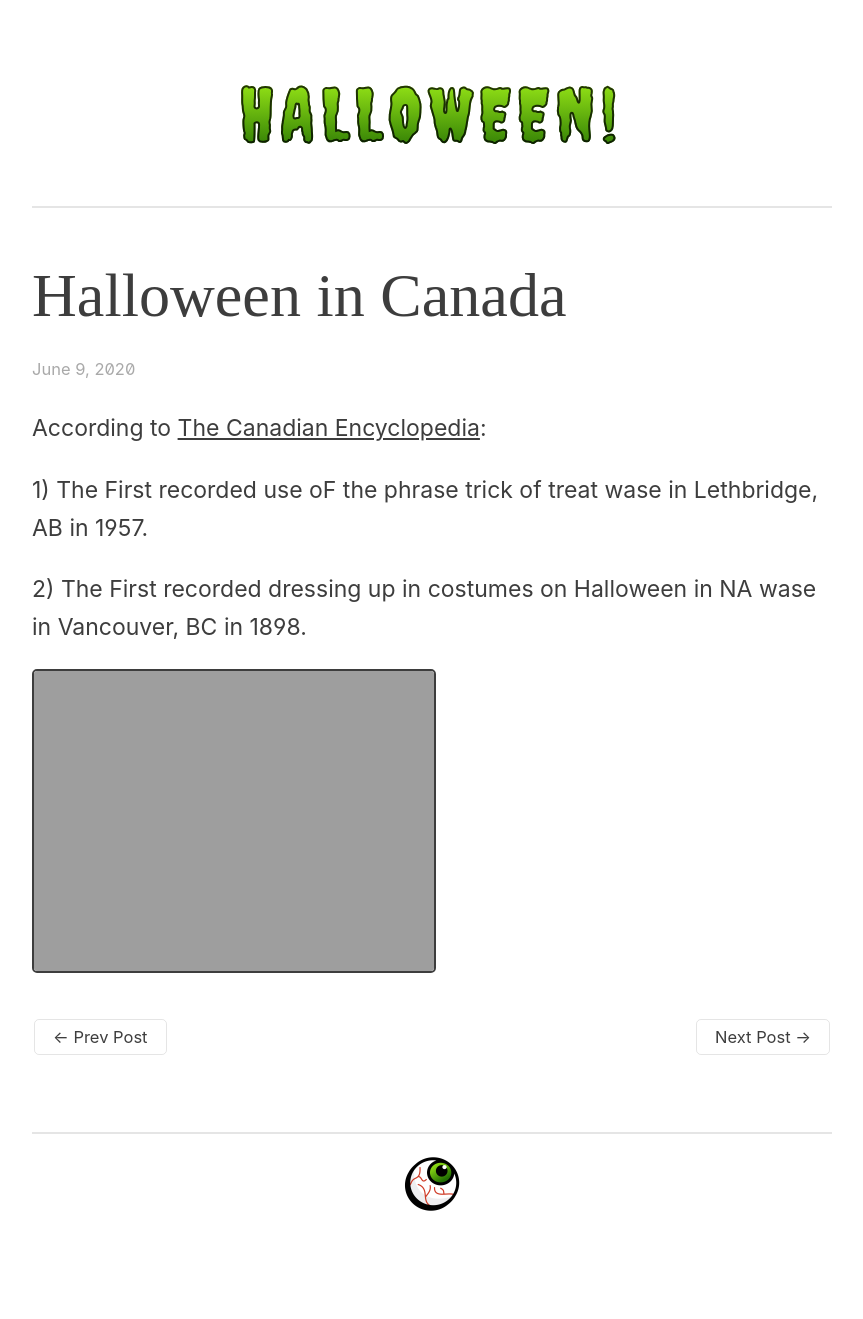
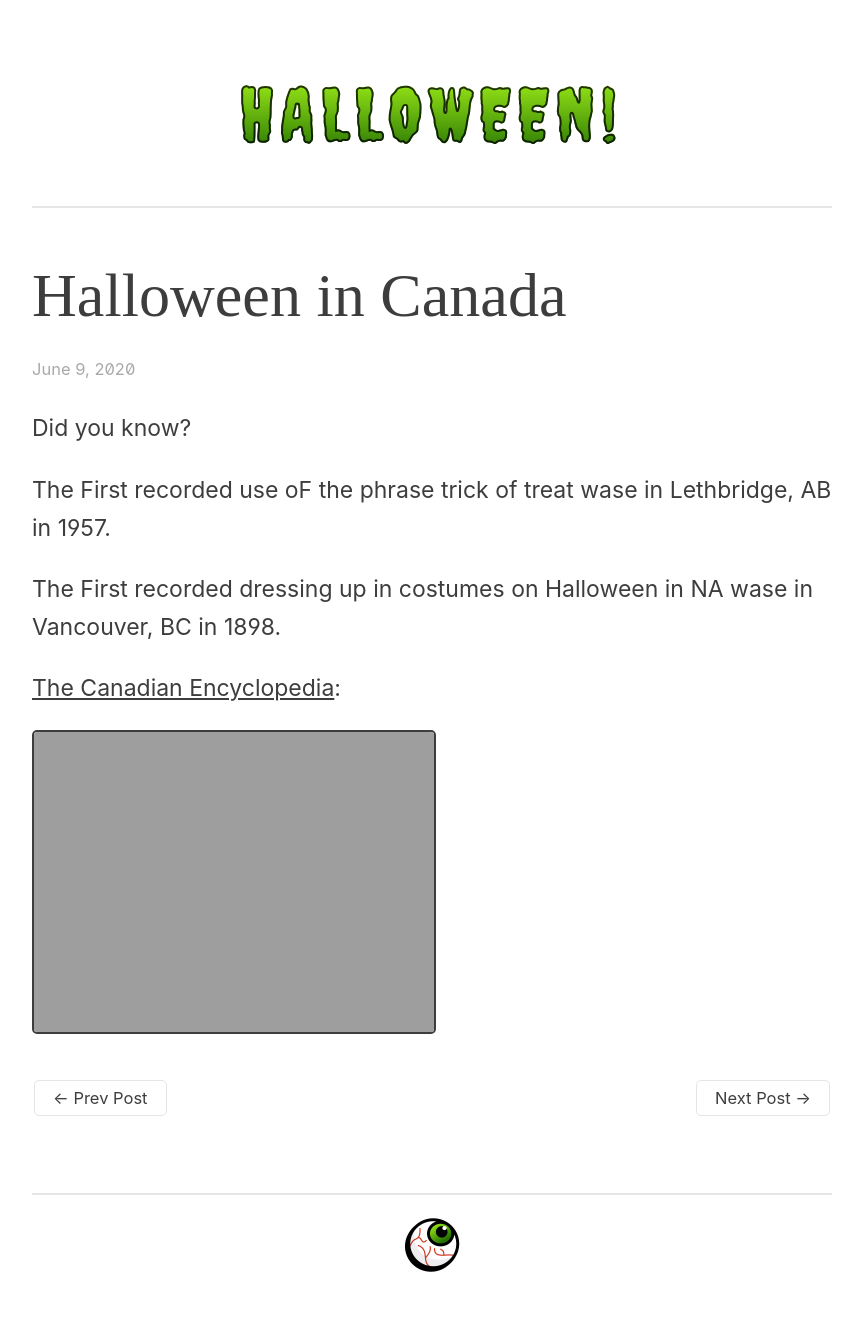
Before and after one commit to lmw13/lmw13, a Jekyll site: the page built from _posts/2020-06-09-halloweenincanada.md, in a window 1280 px wide. Shown: the whole page, without its empty margins (208-1071 px from the left). Built offline with Jekyll 4.4.1, drawn with Linux system fonts in a browser that asks for light colours; some web fonts are replaced; before the commit the page ends 1258 px from its top, so only the background shows below that.

Commit message:
Update 2020-06-09-halloweenincanada.md

```diff
--- a/_posts/2020-06-09-halloweenincanada.md
+++ b/_posts/2020-06-09-halloweenincanada.md
@@ -4,10 +4,12 @@
 date: 2020-06-09
 ---
 
-According to [The Canadian Encyclopedia](https://thecanadianencyclopedia.ca/en):<!--more-->
+Did you know?<!--more-->
 
-1) The First recorded use oF the phrase trick of treat wase in Lethbridge, AB in 1957.
+1. The First recorded use oF the phrase trick of treat wase in Lethbridge, AB in 1957.
 
-2) The First recorded dressing up in costumes on Halloween in NA wase in Vancouver, BC in 1898.
+2. The First recorded dressing up in costumes on Halloween in NA wase in Vancouver, BC in 1898.
+
+[The Canadian Encyclopedia](https://thecanadianencyclopedia.ca/en):
 
 ![Facts](https://lmw13.github.io/images/facts1.jpg "Facts")
```
